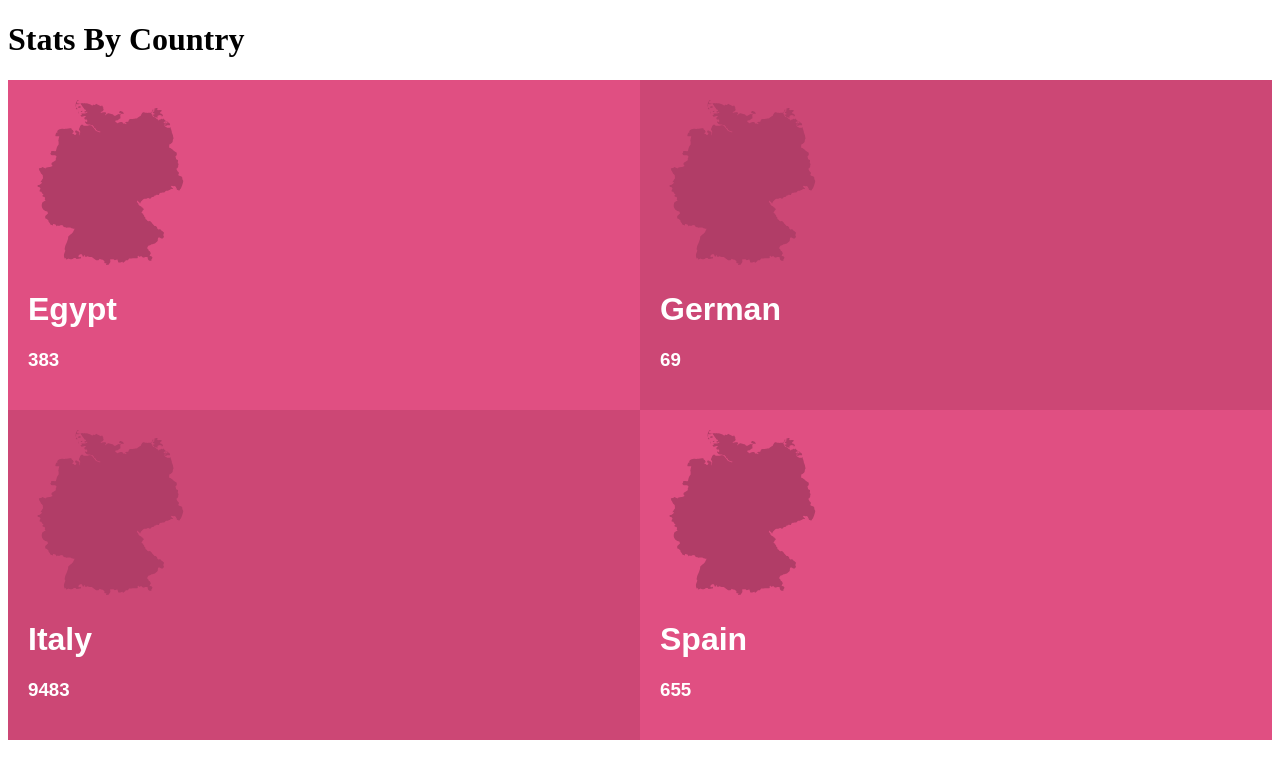
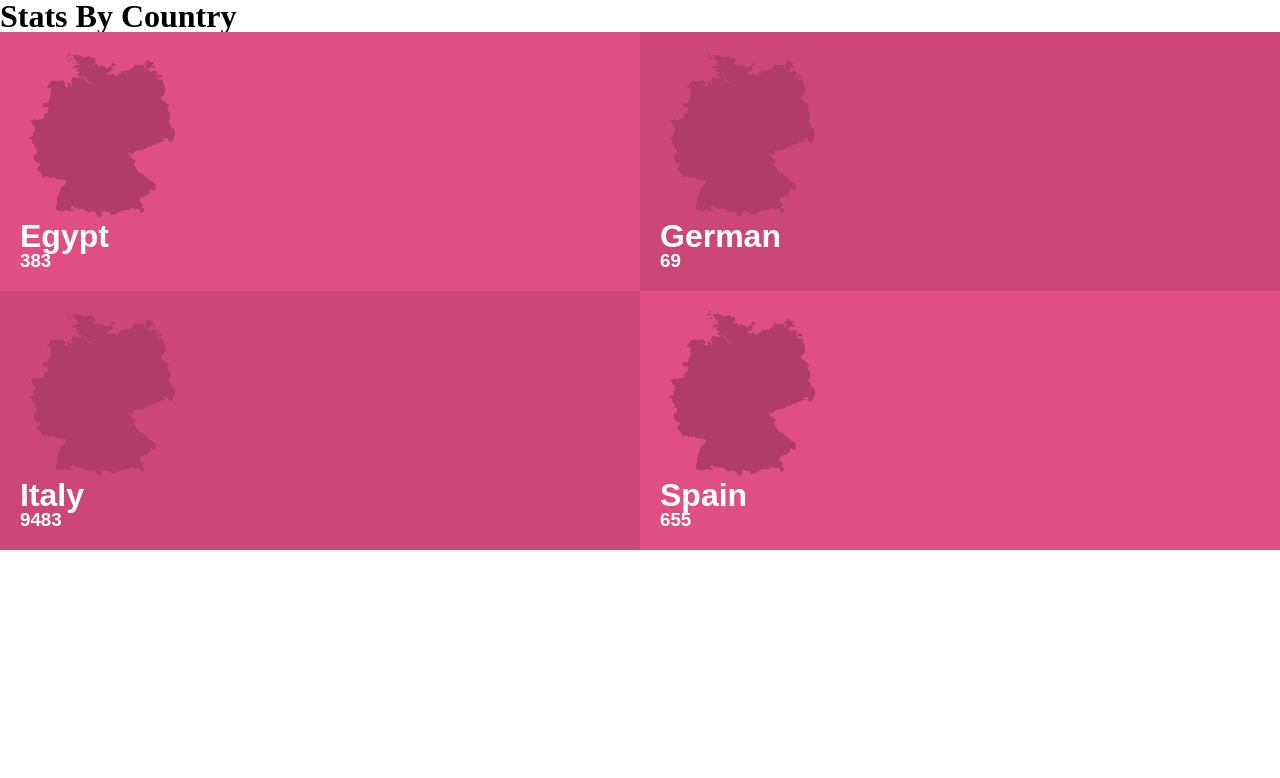
Before and after one commit to Abdona/Covid19, a React (Create React App) app: page / in a window 1280 px wide. Shown: the top 778 px of the page. Built offline with nearby package versions, Linux system fonts and the light colour scheme.

Commit message:
Add reset css file

```diff
--- a/src/index.js
+++ b/src/index.js
@@ -1,6 +1,7 @@
 import React from 'react';
 import ReactDOM from 'react-dom';
 import App from './App';
+import './reset.css';
 
 ReactDOM.render(
   <React.StrictMode>
--- /dev/null
+++ b/src/reset.css
@@ -0,0 +1,46 @@
+/* http://meyerweb.com/eric/tools/css/reset/
+   v2.0 | 20110126
+   License: none (public domain)
+*/
+
+html, body, div, span, applet, object, iframe,
+h1, h2, h3, h4, h5, h6, p, blockquote, pre,
+a, abbr, acronym, address, big, cite, code,
+del, dfn, em, img, ins, kbd, q, s, samp,
+small, strike, strong, sub, sup, tt, var,
+b, u, i, center,
+dl, dt, dd, ol, ul, li,
+fieldset, form, label, legend,
+table, caption, tbody, tfoot, thead, tr, th, td,
+article, aside, canvas, details, embed,
+figure, figcaption, footer, header, hgroup,
+menu, nav, output, ruby, section, summary,
+time, mark, audio, video {
+	margin: 0;
+	padding: 0;
+	border: 0;
+	vertical-align: baseline;
+}
+/* HTML5 display-role reset for older browsers */
+article, aside, details, figcaption, figure,
+footer, header, hgroup, menu, nav, section {
+	display: block;
+}
+body {
+	line-height: 1;
+}
+ol, ul {
+	list-style: none;
+}
+blockquote, q {
+	quotes: none;
+}
+blockquote:before, blockquote:after,
+q:before, q:after {
+	content: '';
+	content: none;
+}
+table {
+	border-collapse: collapse;
+	border-spacing: 0;
+}
```
